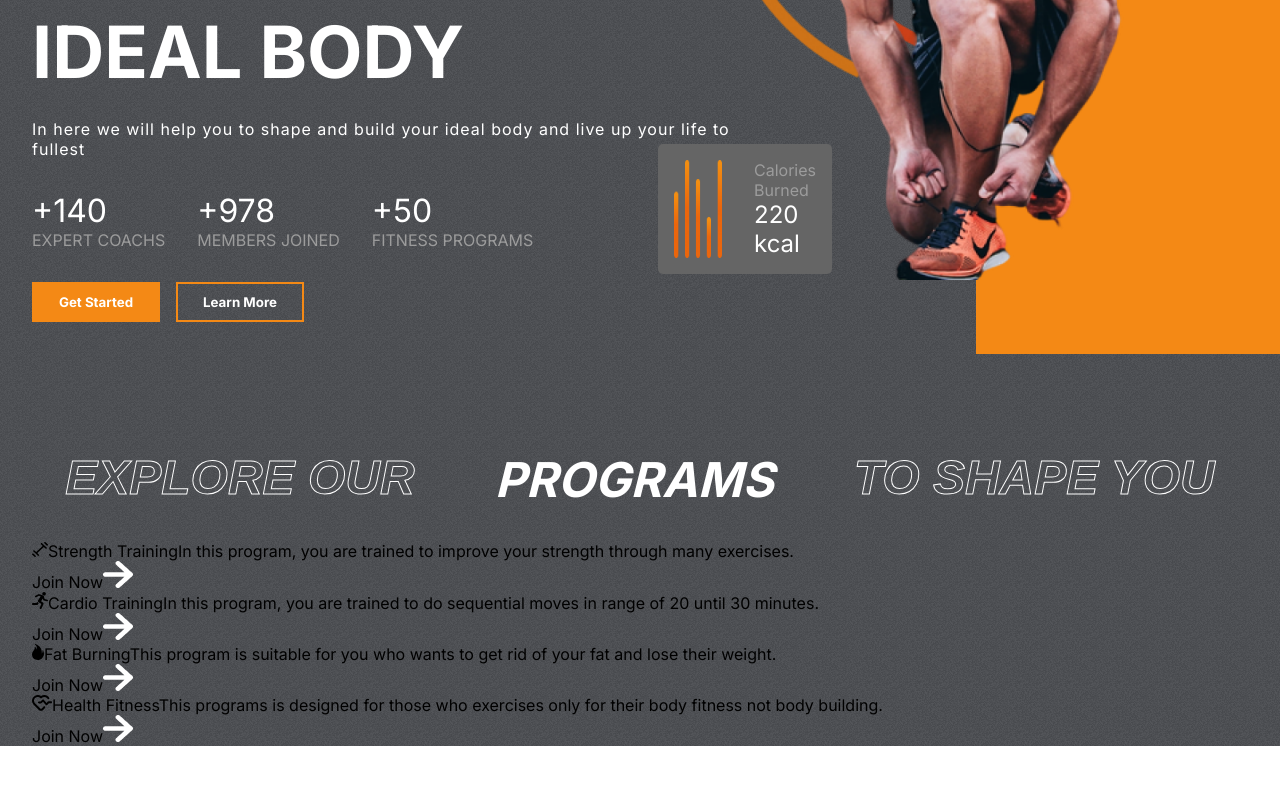
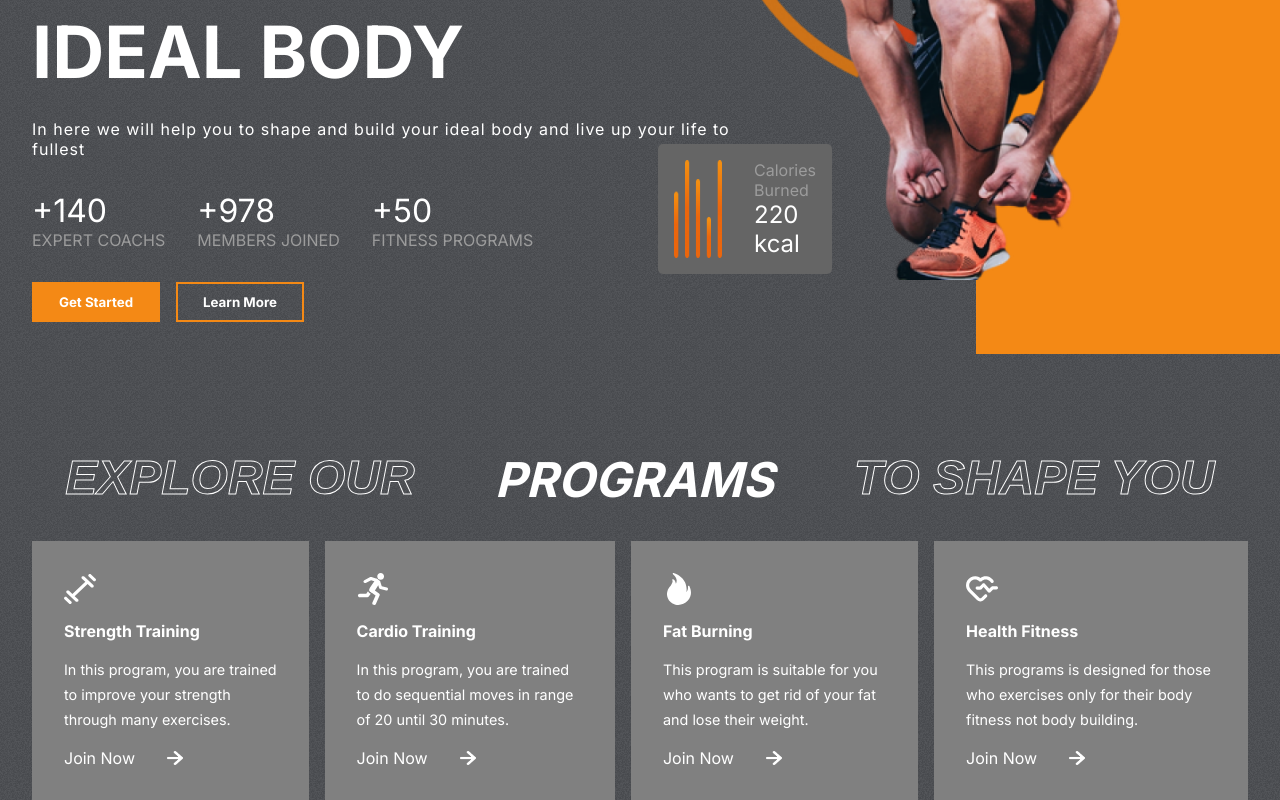
Before and after one commit to joaovieira23/fit-club, a React (Create React App) app: page / in a window 1280 px wide. Shown: the part 403-1203 px from the top of the page. Before the commit the page ends 1149 px from the top, so only its background shows below. Built offline with nearby package versions, Linux system fonts and the light colour scheme; the HTML template or start-up script is replaced by a standard one.

Commit message:
feat: finalize program card

```diff
--- a/src/components/Programs/Programs.css
+++ b/src/components/Programs/Programs.css
@@ -14,5 +14,50 @@
     color: white;
     text-transform: uppercase;
     font-style: italic;
+}
 
+.program-categories {
+    display: flex;
+    gap: 1rem;
 }
+
+.category {
+    display: flex;
+    flex-direction: column;
+    background-color: gray;
+    padding: 2rem;
+    gap: 1rem;
+    color: white;
+    justify-content: space-between;
+}
+
+.category>:nth-child(1) {
+    width: 2rem;
+    height: 2rem;
+    fill: white;
+}
+
+.category>:nth-child(2) {
+    font-size: 1rem;
+    font-weight: bold;
+}
+
+.category>:nth-child(3) {
+    font-size: 0.9rem;
+    line-height: 25px;
+}
+
+.join-now {
+    display: flex;
+    align-items: center;
+    gap: 2rem;
+}
+
+.join-now > img {
+    width: 1rem;
+}
+
+.category:hover {
+    background: var(--planCard);
+    cursor: pointer;
+}
```
